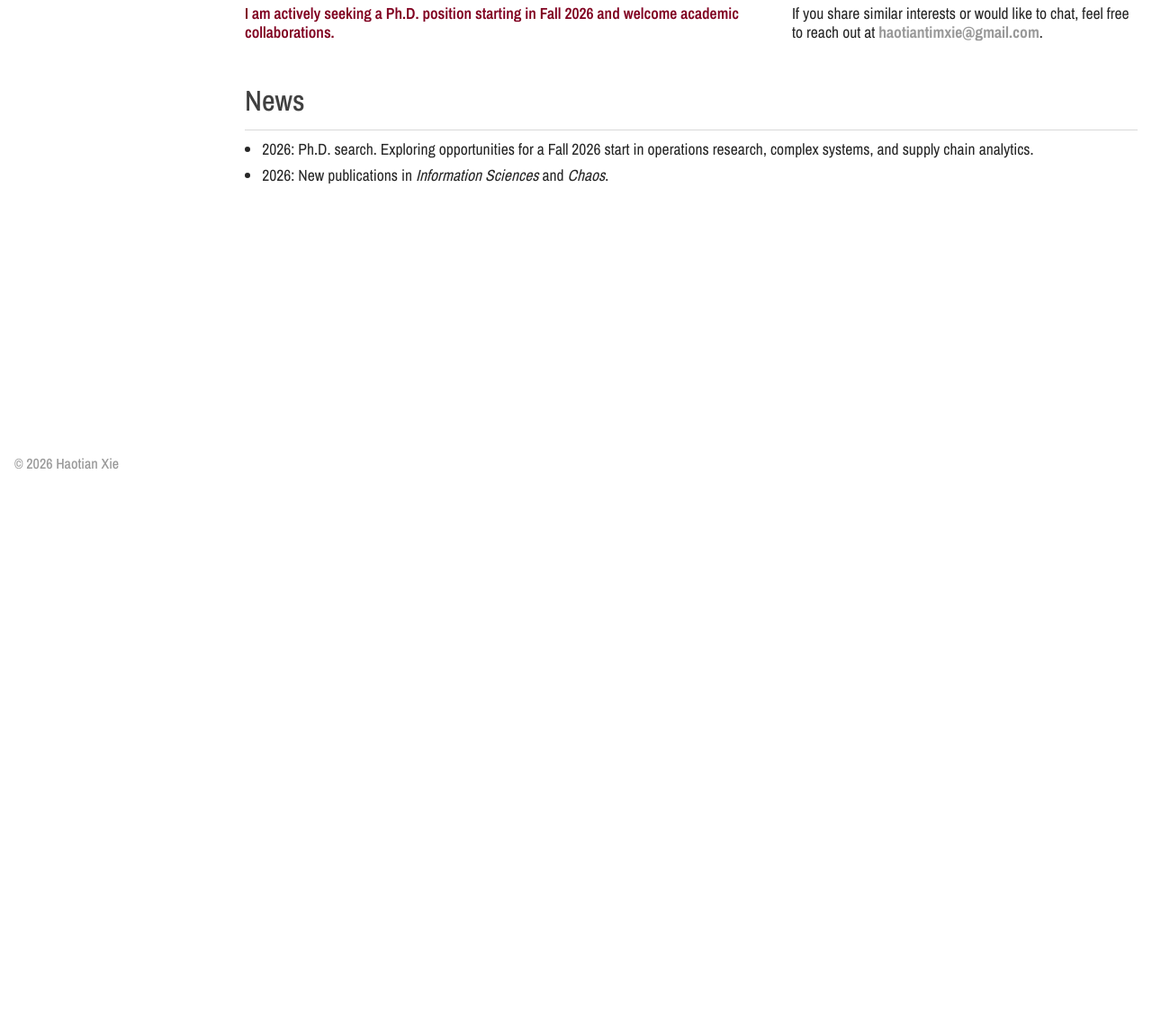
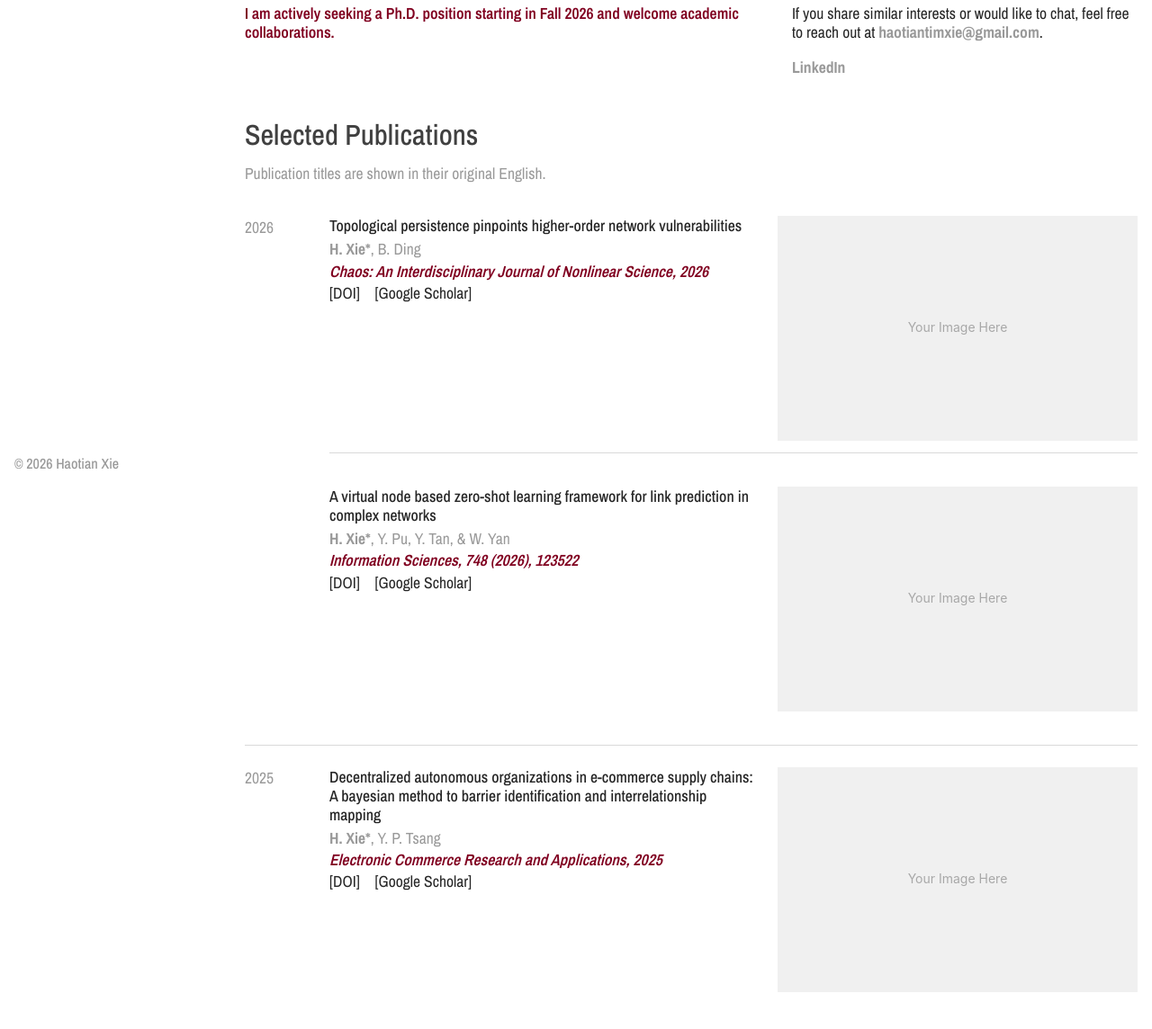
Before and after one commit to hao-tian-xie/hao-tian-xie.github.io, a plain HTML site: page index.html in a window 1280 px wide. Shown: the part 259-1403 px from the top of the page at 90% size. Before the commit the page ends 800 px from the top, so only its background shows below. Drawn offline with nearby package versions, Linux system fonts and the light colour scheme.

Commit message:
add selected publications to home

```diff
--- a/pages/about.html
+++ b/pages/about.html
@@ -31,16 +31,7 @@
 
     <div class="about-panel about-contact">
       <p>If you share similar interests or would like to chat, feel free to reach out at <strong><a href="mailto:haotiantimxie@gmail.com">haotiantimxie@gmail.com</a></strong>.</p>
+      <p><strong><a href="https://www.linkedin.com/in/haotianxiehtxie/" target="_blank" rel="noopener noreferrer">LinkedIn</a></strong></p>
     </div>
   </div>
 </div>
-
-<div class="news-section">
-  <h3>News</h3>
-  <div class="news-list">
-    <ul>
-      <li><span>2026</span>: Ph.D. search. Exploring opportunities for a Fall 2026 start in operations research, complex systems, and supply chain analytics.</li>
-      <li><span>2026</span>: New publications in <em>Information Sciences</em> and <em>Chaos</em>.</li>
-    </ul>
-  </div>
-</div>
--- /dev/null
+++ b/pages/selected-publications.html
@@ -0,0 +1,46 @@
+<section class="selected-publications">
+  <span class="anchor" id="selected-publications"></span>
+  <h3>Selected Publications</h3>
+  <p>Publication titles are shown in their original English.</p>
+
+  <div class="selected-publication-list">
+    <div class="publication" data-year="2026" data-selected="true">
+      <div class="pub-text">
+        <h4><a href="https://doi.org/10.1063/5.0293652" target="_blank" rel="noopener noreferrer">Topological persistence pinpoints higher-order network vulnerabilities</a></h4>
+        <p><strong>H. Xie*</strong>, B. Ding</p>
+        <p><em><span class="highlight">Chaos: An Interdisciplinary Journal of Nonlinear Science, 2026</span></em></p>
+        <p>
+          <a href="https://doi.org/10.1063/5.0293652" target="_blank" rel="noopener noreferrer">[DOI]</a>
+          <a href="https://scholar.google.com/scholar?q=Topological+persistence+pinpoints+higher-order+network+vulnerabilities" target="_blank" rel="noopener noreferrer">[Google Scholar]</a>
+        </p>
+      </div>
+      <img src="asset/placeholder.svg" alt="Publication figure unavailable" class="pub-image" loading="lazy">
+    </div>
+
+    <div class="publication" data-year="2026" data-selected="true">
+      <div class="pub-text">
+        <h4><a href="https://doi.org/10.1016/j.ins.2026.123522" target="_blank" rel="noopener noreferrer">A virtual node based zero-shot learning framework for link prediction in complex networks</a></h4>
+        <p><strong>H. Xie*</strong>, Y. Pu, Y. Tan, &amp; W. Yan</p>
+        <p><em><span class="highlight">Information Sciences, 748 (2026), 123522</span></em></p>
+        <p>
+          <a href="https://doi.org/10.1016/j.ins.2026.123522" target="_blank" rel="noopener noreferrer">[DOI]</a>
+          <a href="https://scholar.google.com/scholar?q=A+virtual+node+based+zero-shot+learning+framework+for+link+prediction+in+complex+networks" target="_blank" rel="noopener noreferrer">[Google Scholar]</a>
+        </p>
+      </div>
+      <img src="asset/placeholder.svg" alt="Publication figure unavailable" class="pub-image" loading="lazy">
+    </div>
+
+    <div class="publication" data-year="2025" data-selected="true">
+      <div class="pub-text">
+        <h4><a href="https://doi.org/10.1016/j.elerap.2025.101533" target="_blank" rel="noopener noreferrer">Decentralized autonomous organizations in e-commerce supply chains: A bayesian method to barrier identification and interrelationship mapping</a></h4>
+        <p><strong>H. Xie*</strong>, Y. P. Tsang</p>
+        <p><em><span class="highlight">Electronic Commerce Research and Applications, 2025</span></em></p>
+        <p>
+          <a href="https://doi.org/10.1016/j.elerap.2025.101533" target="_blank" rel="noopener noreferrer">[DOI]</a>
+          <a href="https://scholar.google.com/scholar?q=Decentralized+autonomous+organizations+in+e-commerce+supply+chains" target="_blank" rel="noopener noreferrer">[Google Scholar]</a>
+        </p>
+      </div>
+      <img src="asset/placeholder.svg" alt="Publication figure unavailable" class="pub-image" loading="lazy">
+    </div>
+  </div>
+</section>
--- a/script.js
+++ b/script.js
@@ -20,7 +20,7 @@ async function loadPage(page) {
   document.body.classList.toggle('page-home', page === 'home');
   try {
     const pageSources = page === 'home'
-      ? ['pages/home.html', 'pages/about.html']
+      ? ['pages/home.html', 'pages/about.html', 'pages/selected-publications.html']
       : [`pages/${page}.html`];
     const responses = await Promise.all(pageSources.map(source => fetch(source)));
     const failedResponse = responses.find(response => !response.ok);
@@ -37,8 +37,11 @@ async function loadPage(page) {
     window.scrollTo(0, 0);
 
     // Publications year grouping
+    if (page === 'publications' || page === 'home') {
+      groupPublicationsByYear();
+    }
+
     if (page === 'publications') {
-      groupPublicationsByYear();
       initPubTabs();
     }
 
@@ -229,7 +232,7 @@ function initPubTabs() {
 
 // Scroll reveal — Cargo-style scale-in
 function initScrollReveal() {
-  const targets = content.querySelectorAll('.year-section, .publication, .news-section');
+  const targets = content.querySelectorAll('.year-section, .publication');
   if (!targets.length) return;
 
   const observer = new IntersectionObserver((entries) => {
--- a/style.css
+++ b/style.css
@@ -277,6 +277,8 @@ a:active {
 }
 
 /* ─── Publications ─── */
+.selected-publications { margin-top: 2rem; }
+
 .pub-tabs {
   display: flex;
   gap: 1.5rem;
@@ -401,37 +403,6 @@ a:active {
 .publication ul li { margin-bottom: 0.15rem; }
 
 .teaching, .project { margin-bottom: 1.5rem; }
-
-/* ─── News ─── */
-.news-section { margin-top: 2rem; }
-.news-section h3 { margin-top: 0; }
-
-.news-list {
-  border-top: 1px solid var(--border);
-  padding: 0.6rem 0;
-  max-height: 220px;
-  overflow: auto;
-  scrollbar-width: thin;
-  scrollbar-color: var(--swatch-5) transparent;
-}
-
-.news-list ul {
-  margin: 0;
-  padding-left: 1.2rem;
-  list-style: disc;
-}
-
-.news-list li {
-  margin-bottom: 0.25rem;
-  line-height: 1.4;
-  color: var(--swatch-1);
-}
-
-.news-list::-webkit-scrollbar { width: 6px; }
-.news-list::-webkit-scrollbar-thumb {
-  background-color: var(--swatch-5);
-  border-radius: 999px;
-}
 
 /* ─── Home page ─── */
 .inline-cite {
```
Also changed, not shown: tests/template-homepage.test.mjs (+16 -3 lines), 1 other file.
